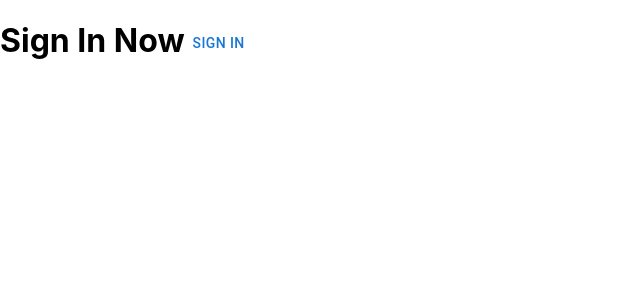
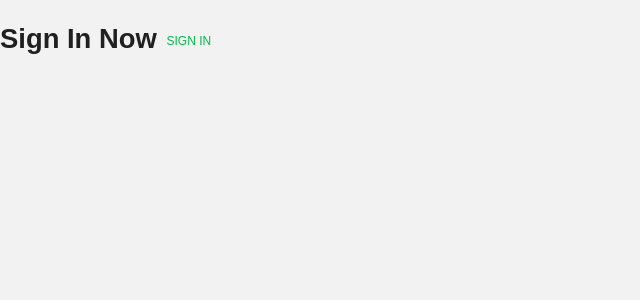
Before and after one commit to sameer-98/connect, a React (Create React App) app: page / in a window 1280 px wide. Shown: the top 300 px of the page, without its empty margins (0-640 px from the left). Built offline with nearby package versions, Linux system fonts and the light colour scheme.

Commit message:
Add theme configuration

```diff
--- a/src/App.tsx
+++ b/src/App.tsx
@@ -3,15 +3,25 @@ import './App.css';
 import { BrowserRouter, Routes, Route } from 'react-router-dom';
 import { Authentication } from './routes/authentication/authentication.component';
 import { Registration } from './routes/register/registration.component';
+import { createTheme, CssBaseline, ThemeProvider } from '@mui/material';
+import { themeSettings } from './theme';
+import { selectCurrentMode } from './store/state.selector';
+import { useSelector } from 'react-redux';
 
 const App = () => {
+  const mode = useSelector(selectCurrentMode)
+  const theme = createTheme(themeSettings(mode))
+
   return (
+  <ThemeProvider theme={theme}>
+    <CssBaseline/>
     <BrowserRouter>
       <Routes>
         <Route path='/' element={<Authentication/>}/>
         <Route path='/register' element={<Registration/>}/>
       </Routes>
     </BrowserRouter>
+  </ThemeProvider>
   )
 }
 
--- a/src/components/navbar/navigation.component.tsx
+++ b/src/components/navbar/navigation.component.tsx
@@ -1,4 +1,4 @@
-
+import { Typography, Box, IconButton, useTheme } from "@mui/material";
 
 export const Navigation = () => {
     <div>
--- /dev/null
+++ b/src/theme.ts
@@ -0,0 +1,94 @@
+import { PaletteMode } from "@mui/material"
+
+const colorTokens = {
+    primary: {
+        100: "#ccf2da",
+        200: "#99e4b6",
+        300: "#66d791",
+        400: "#33c96d",
+        500: "#00bc48",
+        600: "#00963a",
+        700: "#00712b",
+        800: "#004b1d",
+        900: "#00260e"
+    },
+    black: {
+        100: "#d0d0d5",
+        200: "#a2a2ab",
+        300: "#737380",
+        400: "#454556",
+        500: "#16162c",
+        600: "#121223",
+        700: "#0d0d1a",
+        800: "#090912",
+        900: "#040409"
+    },
+    white: {
+        100: "#fcfcfc",
+        200: "#f9faf9",
+        300: "#f7f7f7",
+        400: "#f4f5f4",
+        500: "#f1f2f1",
+        600: "#c1c2c1",
+        700: "#919191",
+        800: "#606160",
+        900: "#303030"
+    },
+}
+
+export const themeSettings = (mode: PaletteMode) => {
+    return {
+        palette: {
+            mode: mode,
+            //palette for dark mode
+            ...(mode === 'dark' ? {
+                primary:{
+                    main: colorTokens.primary[500]
+                },
+                background: {
+                    default: colorTokens.black[500],
+                    alt: colorTokens.black[400]
+                }
+            }:
+            //palette for light mode
+            {
+                primary: {
+                    main: colorTokens.primary[500]
+                },
+                background:{
+                    default: colorTokens.white[500],
+                    alt: colorTokens.white[400]
+                }
+
+            })
+        },
+        typography: {
+            fontFamily: ["Aeonik", "sans-serif"].join(","),
+            fontSize: 12,
+            h1: {
+              fontFamily: ["Aeonik", "sans-serif"].join(","),
+              fontSize: 40,
+            },
+            h2: {
+              fontFamily: ["Aeonik", "sans-serif"].join(","),
+              fontSize: 32,
+            },
+            h3: {
+              fontFamily: ["Aeonik", "sans-serif"].join(","),
+              fontSize: 24,
+            },
+            h4: {
+              fontFamily: ["Aeonik", "sans-serif"].join(","),
+              fontSize: 20,
+            },
+            h5: {
+              fontFamily: ["Aeonik", "sans-serif"].join(","),
+              fontSize: 16,
+            },
+            h6: {
+              fontFamily: ["Aeonik", "sans-serif"].join(","),
+              fontSize: 14,
+            },
+          },
+    }
+}
```
Lines whose indentation alone changed are shown as unchanged.
